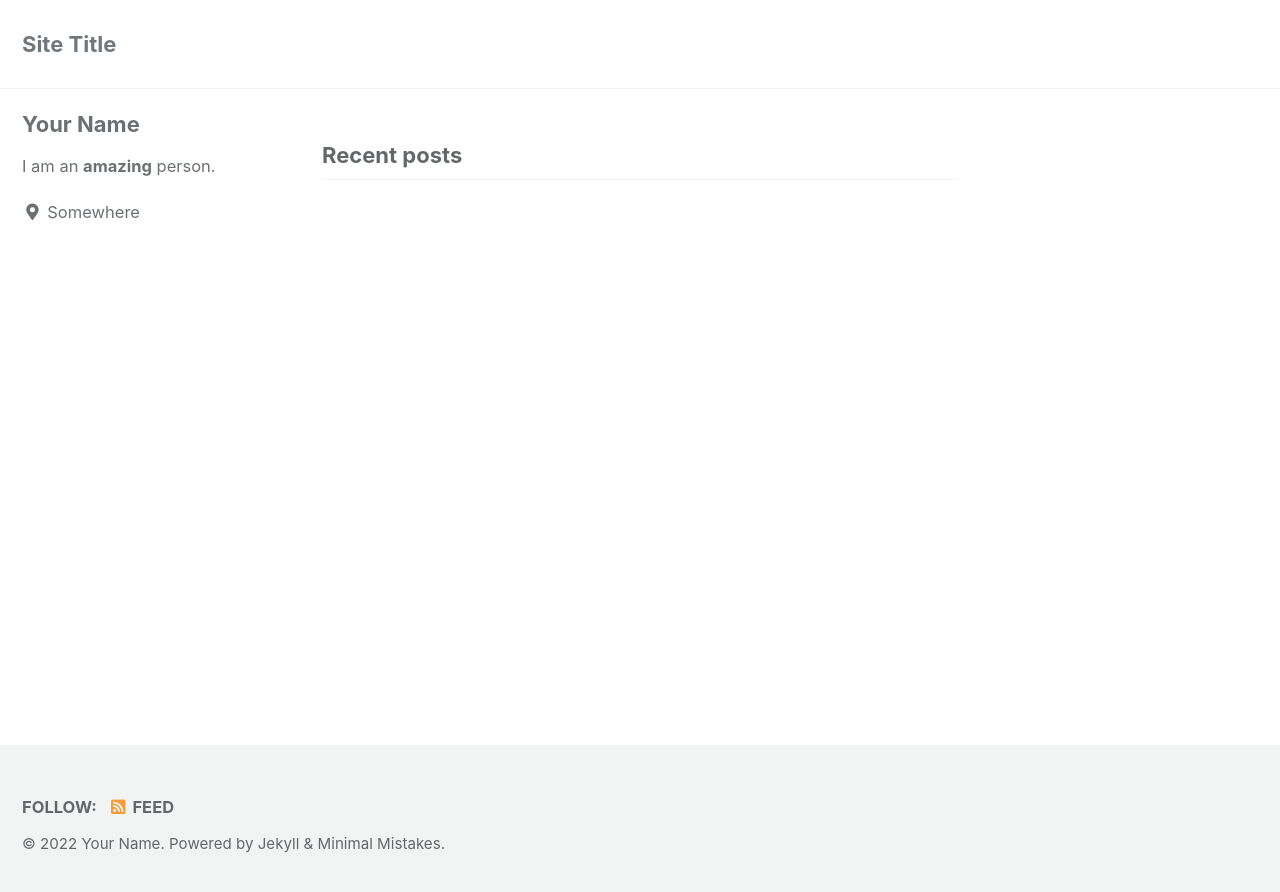
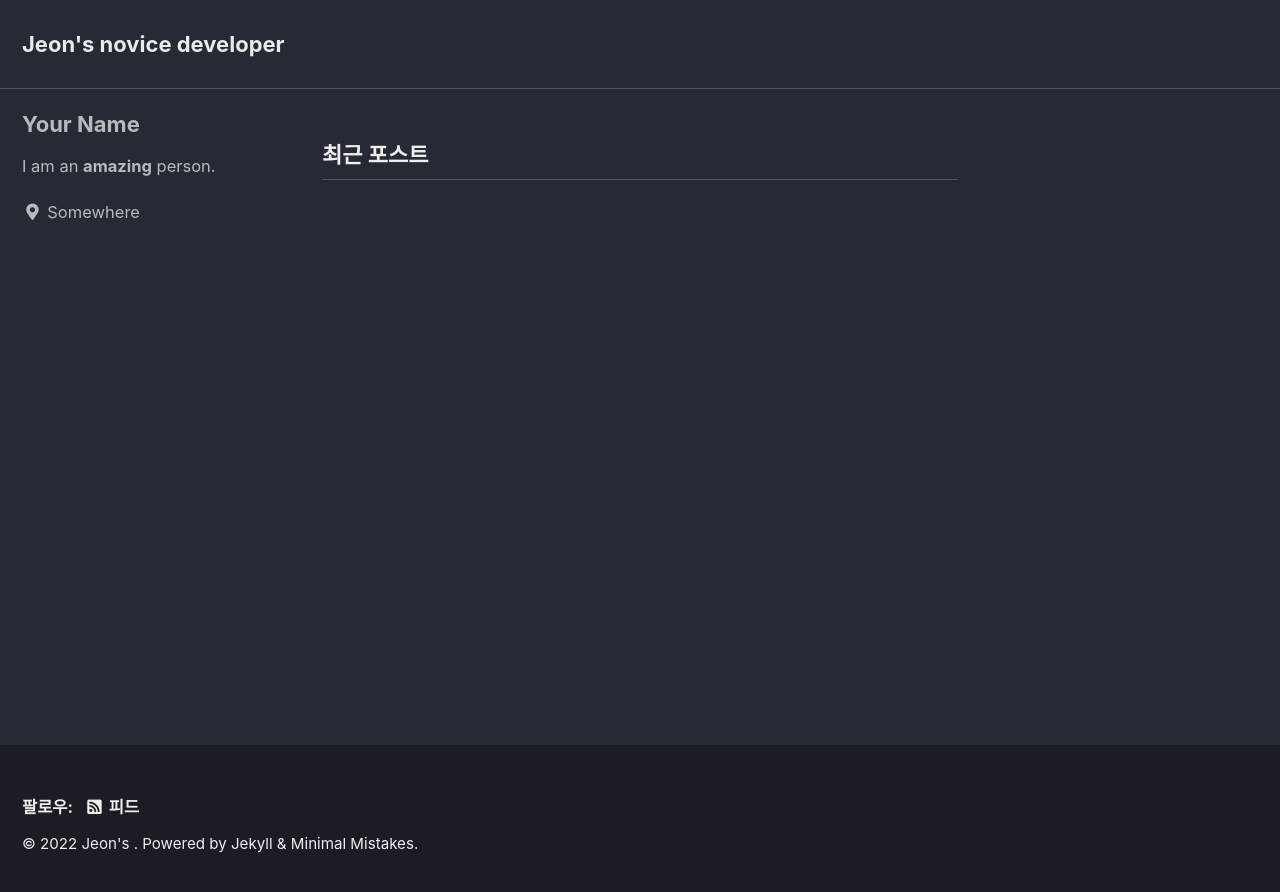
Before and after one commit to wjswjdgns/wjswjdgns.github.io, a Jekyll site: the page built from index.html, in a window 1280 px wide. Shown: the top 892 px of the page. Built offline with Jekyll 4.4.1, drawn with Linux system fonts in a browser that asks for light colours; cached includes are drawn as plain includes; the list of posts is cut into pages by our own code.

Commit message:
Update _config.yml

```diff
--- a/_config.yml
+++ b/_config.yml
@@ -12,14 +12,14 @@
 
 # theme                  : "minimal-mistakes-jekyll"
 # remote_theme           : "mmistakes/minimal-mistakes"
-minimal_mistakes_skin    : "default" # "air", "aqua", "contrast", "dark", "dirt", "neon", "mint", "plum", "sunrise"
+minimal_mistakes_skin    : "dark" # "air", "aqua", "contrast", "dark", "dirt", "neon", "mint", "plum", "sunrise", "default"
 
 # Site Settings
-locale                   : "en-US"
-title                    : "Site Title"
+locale                   : "ko-KR"
+title                    : "Jeon's novice developer"
 title_separator          : "-"
 subtitle                 : # site tagline that appears below site title in masthead
-name                     : "Your Name"
+name                     : "Jeon's "
 description              : "An amazing website."
 url                      : # the base hostname & protocol for your site e.g. "https://mmistakes.github.io"
 baseurl                  : # the subpath of your site, e.g. "/blog"
```
